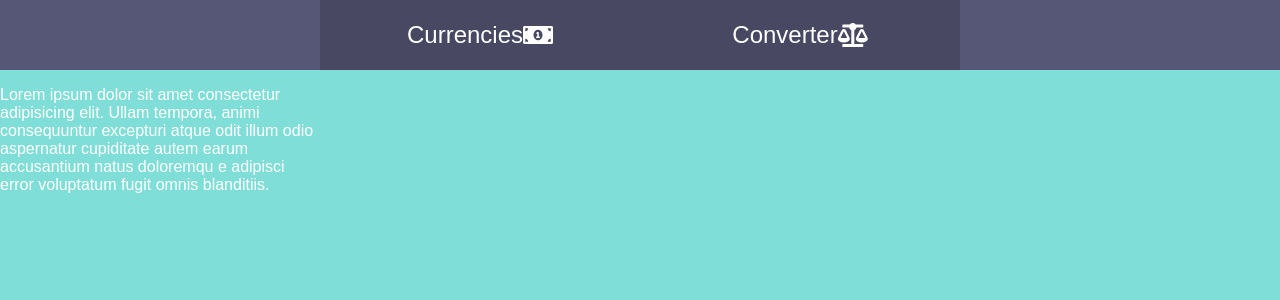
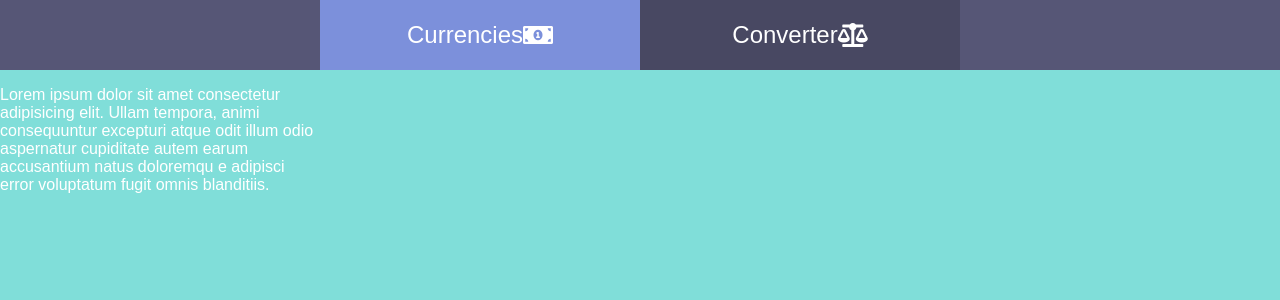
Before and after one commit to belousnikita/currencies, a React (Create React App) app: page / in a window 1280 px wide. Shown: the top 300 px of the page. Built offline with nearby package versions, Linux system fonts and the light colour scheme; the HTML template or start-up script is replaced by a standard one.

Commit message:
Button activity

```diff
--- a/src/button.scss
+++ b/src/button.scss
@@ -15,10 +15,17 @@
     height: 100%;
     vertical-align: middle;
     user-select: none;
-    &:hover {
+    &:hover:not(.active) {
         background-color:$hovered-coral;
-        @include shadow();
+    }
+    &focus:not(.active) {
+        background-color: white;
+    }
+    &.active {
+        background-color:$vista-blue;
+        cursor: auto;
     }
     cursor: pointer;
     @include transition();
+    z-index: 10;
 }
```
